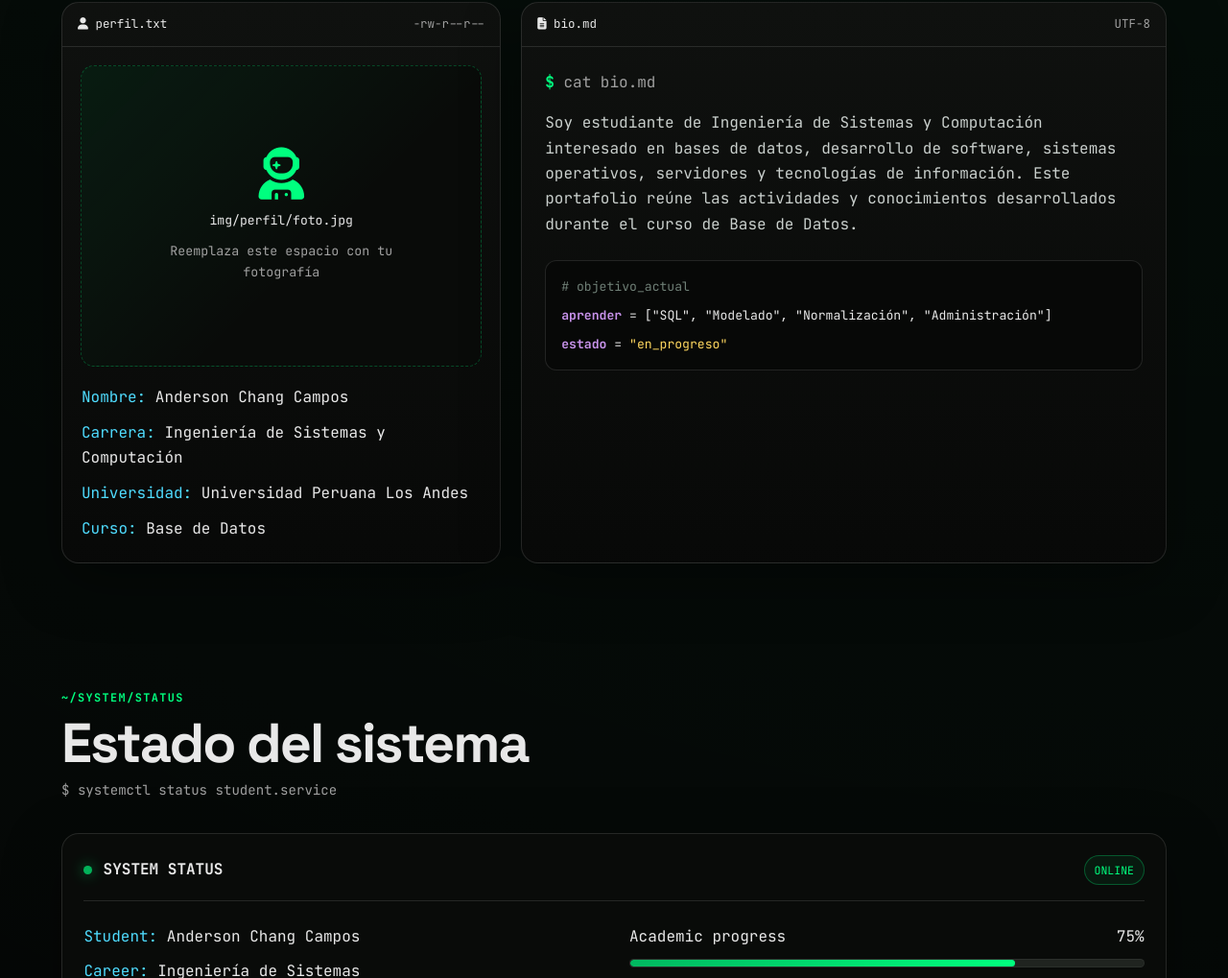
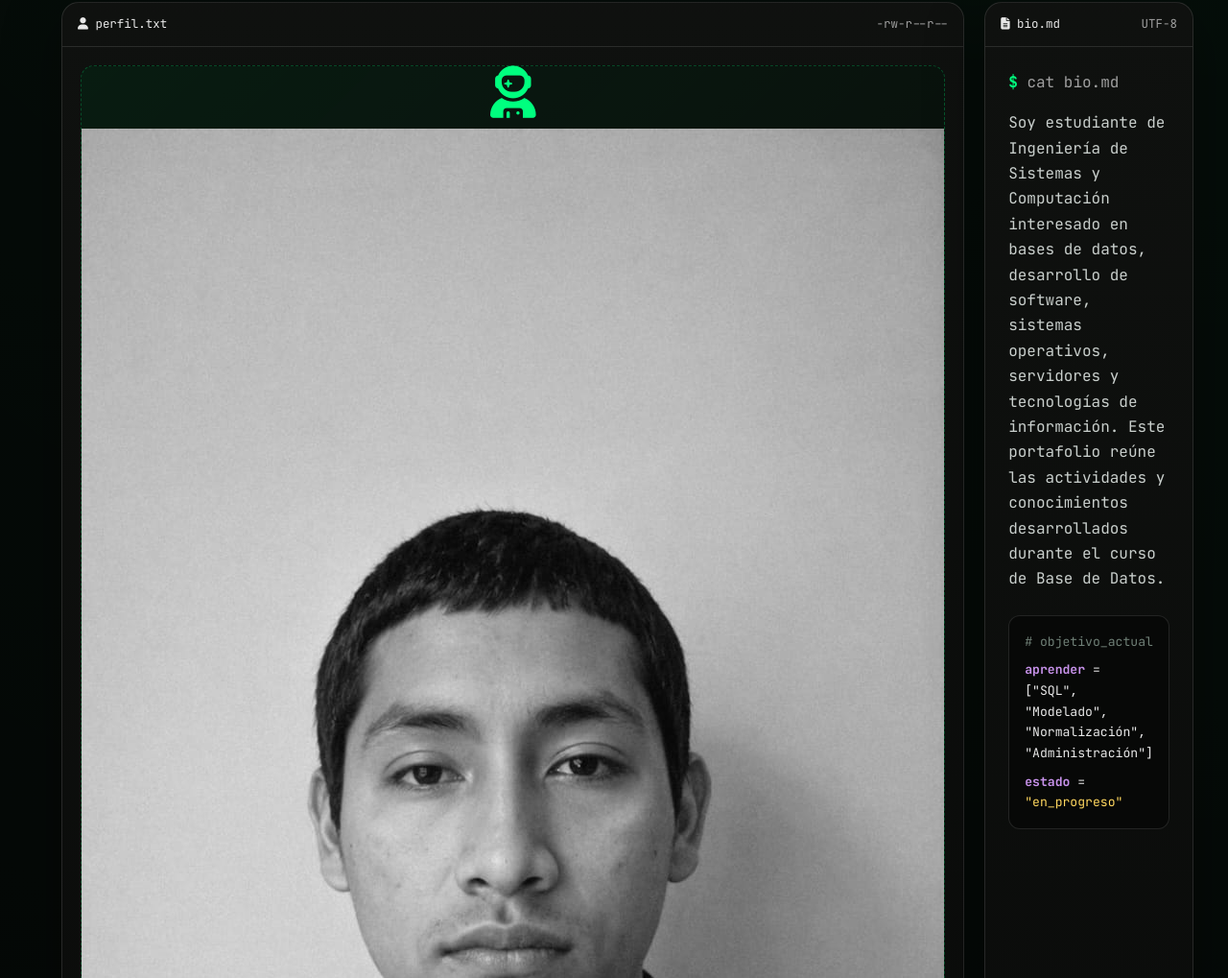
Before and after one commit to Peccavi-Hola/basedeweb, a plain HTML site: page index.html in a window 1280 px wide. Shown: the part 1269-2288 px from the top of the page at 96% size. Drawn offline with nearby package versions, Linux system fonts and the light colour scheme.

Commit message:
Update index.html

```diff
--- a/index.html
+++ b/index.html
@@ -109,7 +109,7 @@
           <div class="profile-photo">
             <div class="avatar-placeholder">
               <i class="fa-solid fa-user-astronaut"></i>
-              <span>img/perfil/foto.jpg</span>
+              <img src="img/perfil/perf.jpeg" alt="Mi fotografía">
               <small>Reemplaza este espacio con tu fotografía</small>
             </div>
           </div>
```
